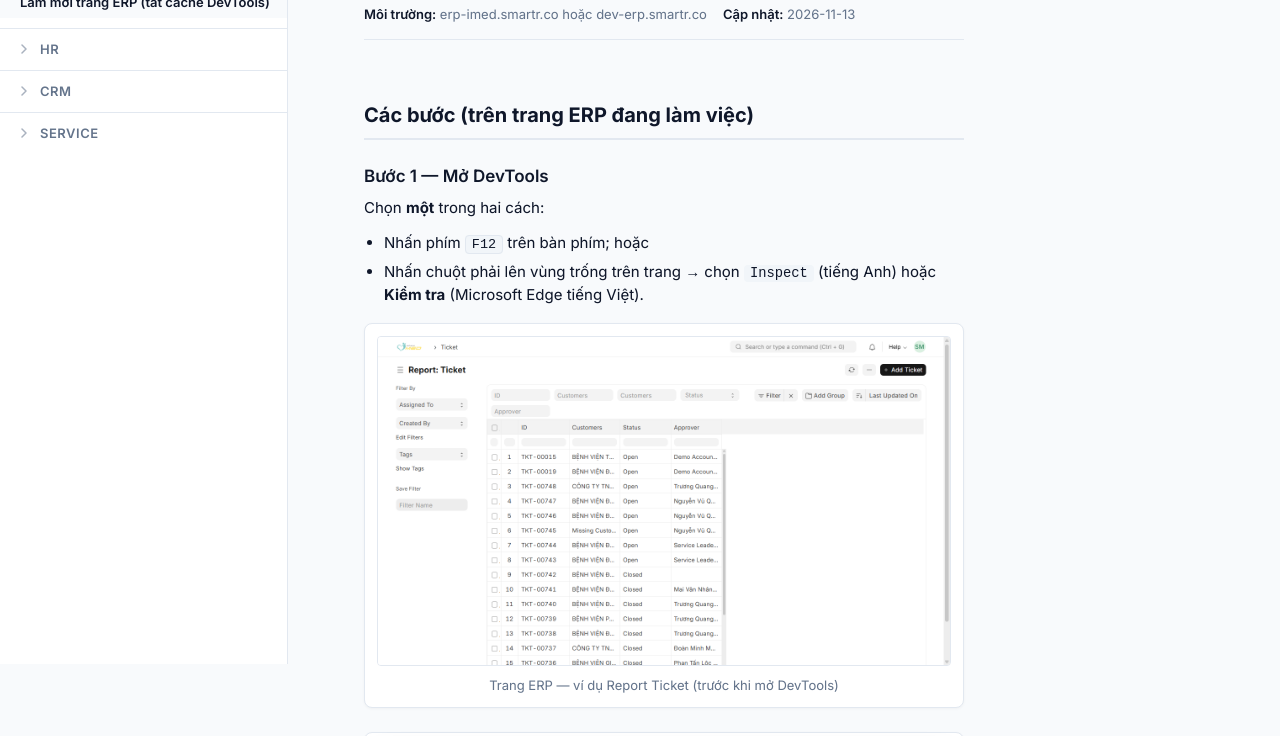
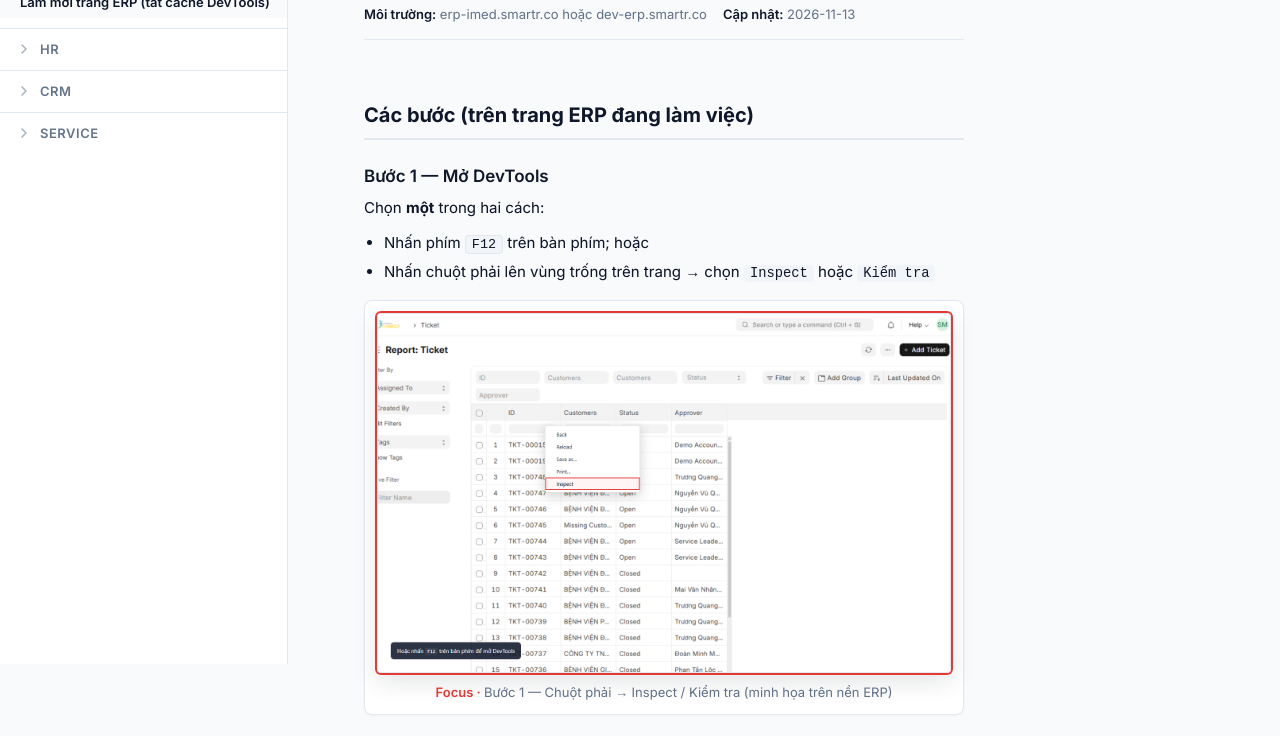
Before and after one commit to SmartR-New/serp-user-guide, a plain HTML site: page erp-clear-browser-cache/index.html in a window 1280 px wide. Shown: the part 136-872 px from the top of the page. Drawn offline with Linux system fonts and the light colour scheme.

Commit message:
docs: update erp clear brower cache

```diff
--- a/erp-clear-browser-cache/index.html
+++ b/erp-clear-browser-cache/index.html
@@ -281,20 +281,10 @@
               <li>Nhấn phím <kbd>F12</kbd> trên bàn phím; hoặc</li>
               <li>
                 Nhấn chuột phải lên vùng trống trên trang → chọn
-                <span class="ui-label">Inspect</span> (tiếng Anh) hoặc
-                <strong>Kiểm tra</strong> (Microsoft Edge tiếng Việt).
+                <span class="ui-label">Inspect</span> hoặc
+                <span class="ui-label">Kiểm tra</span>
               </li>
             </ul>
-            <figure>
-              <img
-                src="images/01-open-devtools.png"
-                alt="Trang ERP trước khi mở DevTools"
-                loading="lazy"
-              />
-              <figcaption>
-                Trang ERP — ví dụ Report Ticket (trước khi mở DevTools)
-              </figcaption>
-            </figure>
             <figure class="figure-focus">
               <img
                 src="images/01b-open-devtools.png"
@@ -390,7 +380,7 @@
                 </tr>
                 <tr>
                   <td>
-                    <span class="ui-label">Disable cache</span> bị xám / không
+                    <span class="ui-label">Disable cache</span> không
                     tick được
                   </td>
                   <td>
@@ -401,8 +391,6 @@
                   <td>Ctrl+Shift+R không đổi giao diện</td>
                   <td>
                     Thử đóng tab ERP và mở lại; hoặc đăng xuất → đăng nhập lại
-                    sau khi IT xác nhận đã
-                    <span class="ui-label">clear-cache</span> server
                   </td>
                 </tr>
                 <tr>
@@ -425,5 +413,5 @@
       </div>
     </div>
     <script src="../assets/catalog.js"></script>
-</body>
+  </body>
 </html>
```
